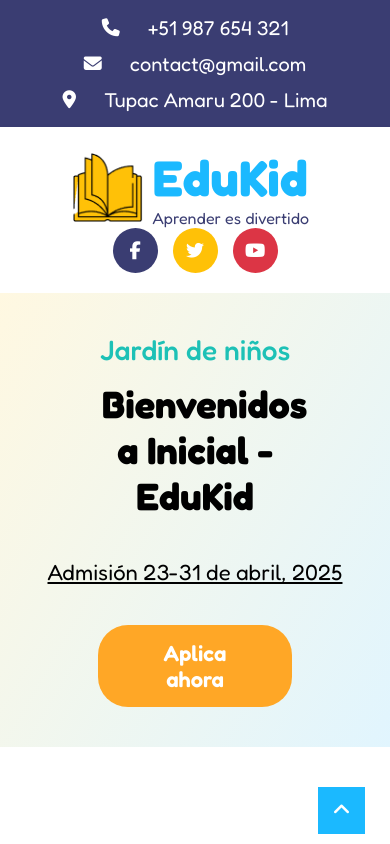
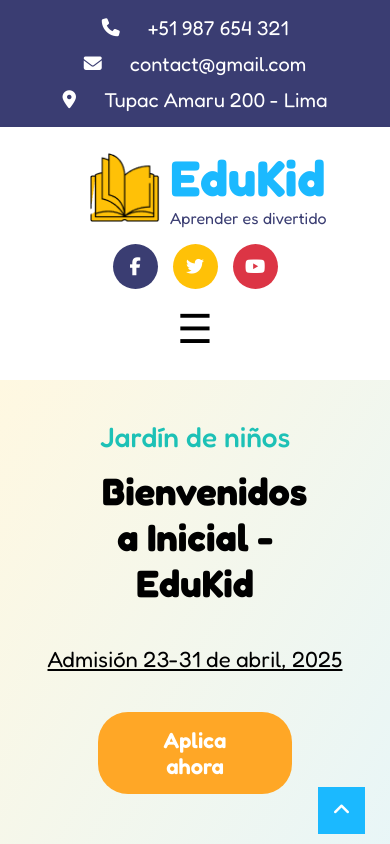
Before and after one commit to FabiCasC/web-colegio-preescolar, a plain HTML site: page index.html in a window 390 px wide. Shown: the top 844 px of the page. Drawn offline with Linux system fonts and the light colour scheme.

Commit message:
hamburguesa e img

```diff
--- a/assets/css/styles.css
+++ b/assets/css/styles.css
@@ -1344,6 +1344,9 @@ a {
   transition: border 0.3s ease;
 }
 
+.menu-hambur{
+  display: none;
+}
 @media (max-width: 900px) {
   .formulario-section {
     flex-direction: column;
@@ -1614,7 +1617,8 @@ a {
   .logo{
     width: 80%;
     height: auto  ;
-    padding-left: 10%;
+    padding-left: 20%;
+    padding-bottom: 1rem;
   }
   .logo-img{
     width: 25%;
@@ -1631,6 +1635,16 @@ a {
   }
   .menu{
     display: none;
+  }
+  .menu-hambur{
+    display: block;
+    margin-top: 2%;
+    width: 20%;;
+    height: 4rem;
+    font-size: 40px;
+    border: none;
+    cursor: pointer;
+    background: none;
   }
   #img-nino{
     display: none;
@@ -1656,7 +1670,7 @@ a {
   .cta-subtitle, .cta-title{
     text-align: center;
   }
-  .hero-image img{
-    display: none;
-  }
-}
+  .hero-image-container{
+    position: relative;
+  }
+}
--- a/index.html
+++ b/index.html
@@ -45,6 +45,9 @@
                 <a href="#" class="twitter"><i class="fab fa-twitter"></i></a>
                 <a href="#" class="youtube"><i class="fab fa-youtube"></i></a>
             </div>
+            <button class="menu-hambur">
+                ☰
+            </button>
         </div>
     </nav>
 
```
